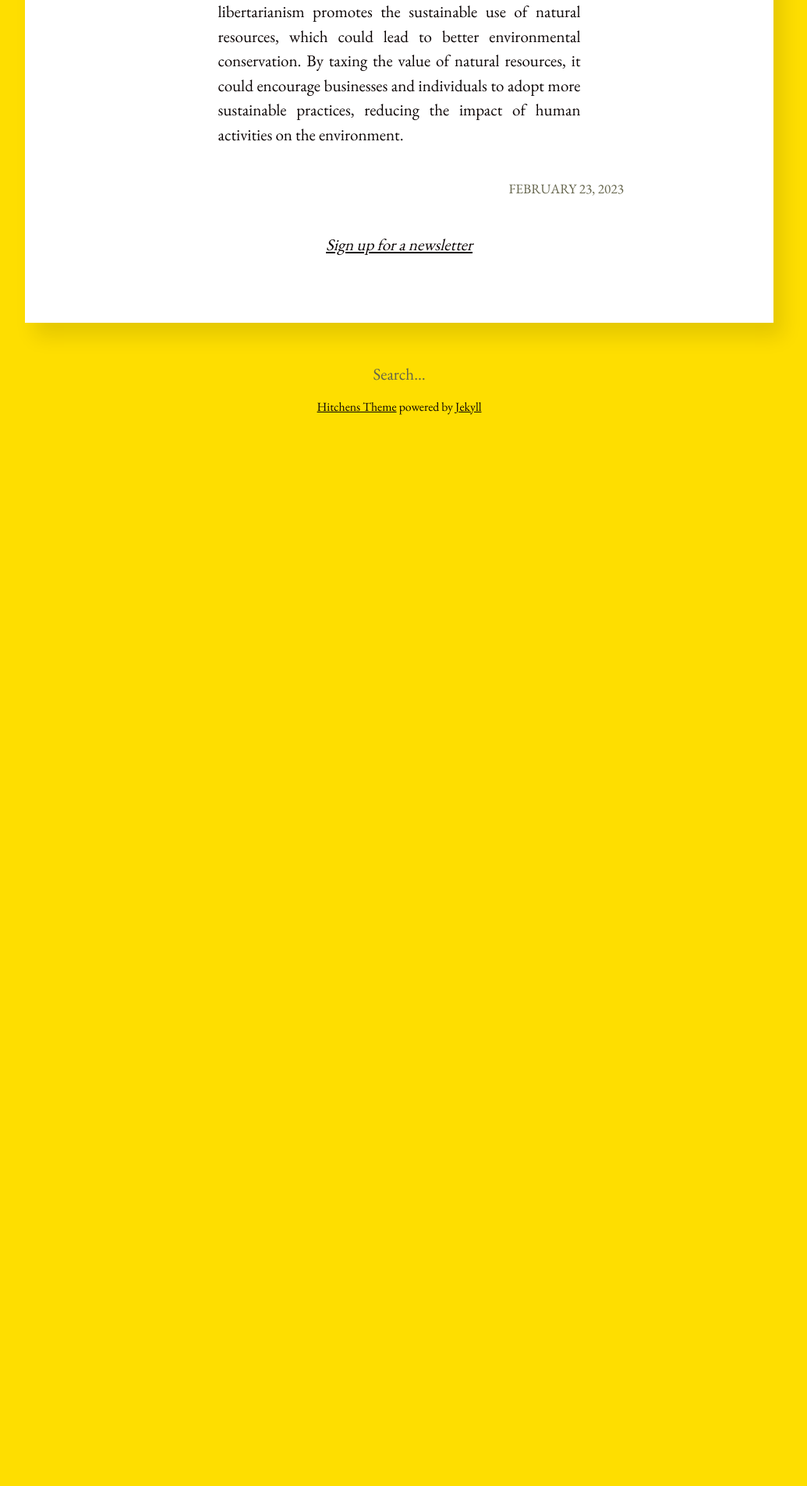
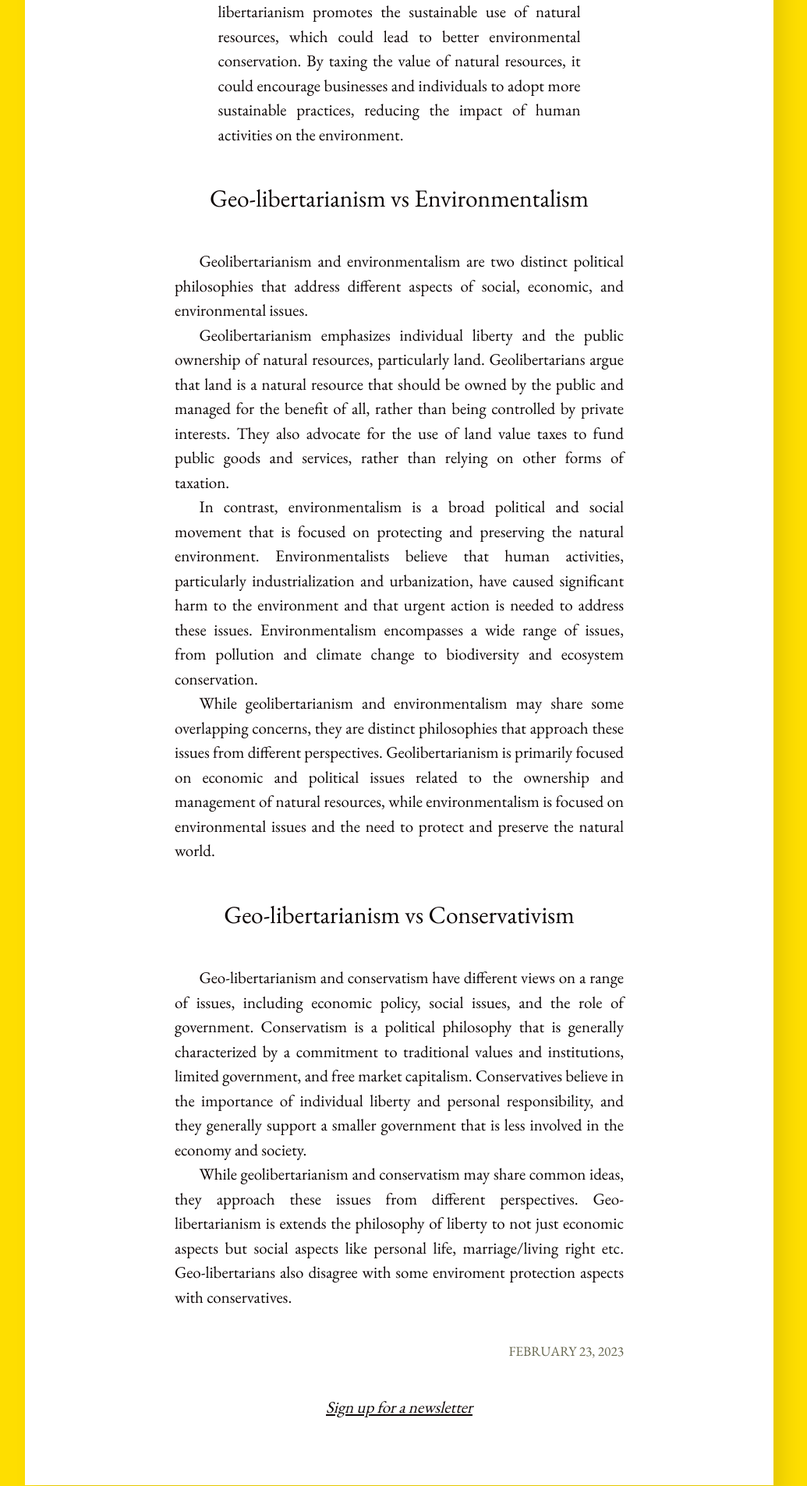
Before and after one commit to gopi-suvanam/gopi-suvanam.github.io, a Jekyll site: the page built from _posts/2023-02-23-Geo-libertariansim.md, in a window 1280 px wide. Shown: the part 2437-4343 px from the top of the page at 78% size, without its empty margins (128-1163 px from the left). Built offline with Jekyll 4.4.1, drawn with Linux system fonts in a browser that asks for light colours; before the commit the page ends 3014 px from its top, so only the background shows below that.

Commit message:
Update 2023-02-23-Geo-libertariansim.md

```diff
--- a/_posts/2023-02-23-Geo-libertariansim.md
+++ b/_posts/2023-02-23-Geo-libertariansim.md
@@ -24,3 +24,19 @@ Geo-libertarianism has several potential benefits, including:
 - Reducing income inequality: By taxing land and natural resources, Geo-libertarianism could reduce income inequality by shifting the tax burden away from lower-income earners and towards the owners of land and natural resources. This could provide a more equitable distribution of wealth and promote social justice.
 
 - Encouraging environmental conservation: Geo-libertarianism promotes the sustainable use of natural resources, which could lead to better environmental conservation. By taxing the value of natural resources, it could encourage businesses and individuals to adopt more sustainable practices, reducing the impact of human activities on the environment.
+
+### Geo-libertarianism vs Environmentalism
+
+Geolibertarianism and environmentalism are two distinct political philosophies that address different aspects of social, economic, and environmental issues.
+
+Geolibertarianism emphasizes individual liberty and the public ownership of natural resources, particularly land. Geolibertarians argue that land is a natural resource that should be owned by the public and managed for the benefit of all, rather than being controlled by private interests. They also advocate for the use of land value taxes to fund public goods and services, rather than relying on other forms of taxation.
+
+In contrast, environmentalism is a broad political and social movement that is focused on protecting and preserving the natural environment. Environmentalists believe that human activities, particularly industrialization and urbanization, have caused significant harm to the environment and that urgent action is needed to address these issues. Environmentalism encompasses a wide range of issues, from pollution and climate change to biodiversity and ecosystem conservation.
+
+While geolibertarianism and environmentalism may share some overlapping concerns, they are distinct philosophies that approach these issues from different perspectives. Geolibertarianism is primarily focused on economic and political issues related to the ownership and management of natural resources, while environmentalism is focused on environmental issues and the need to protect and preserve the natural world.
+
+### Geo-libertarianism vs Conservativism
+
+Geo-libertarianism and conservatism have different views on a range of issues, including economic policy, social issues, and the role of government. Conservatism is a political philosophy that is generally characterized by a commitment to traditional values and institutions, limited government, and free market capitalism. Conservatives believe in the importance of individual liberty and personal responsibility, and they generally support a smaller government that is less involved in the economy and society.
+
+While geolibertarianism and conservatism may share common ideas, they approach these issues from different perspectives. Geo-libertarianism is extends the philosophy of liberty to not just economic aspects but social aspects like personal life, marriage/living right etc. Geo-libertarians also disagree with some enviroment protection aspects with conservatives.
```
